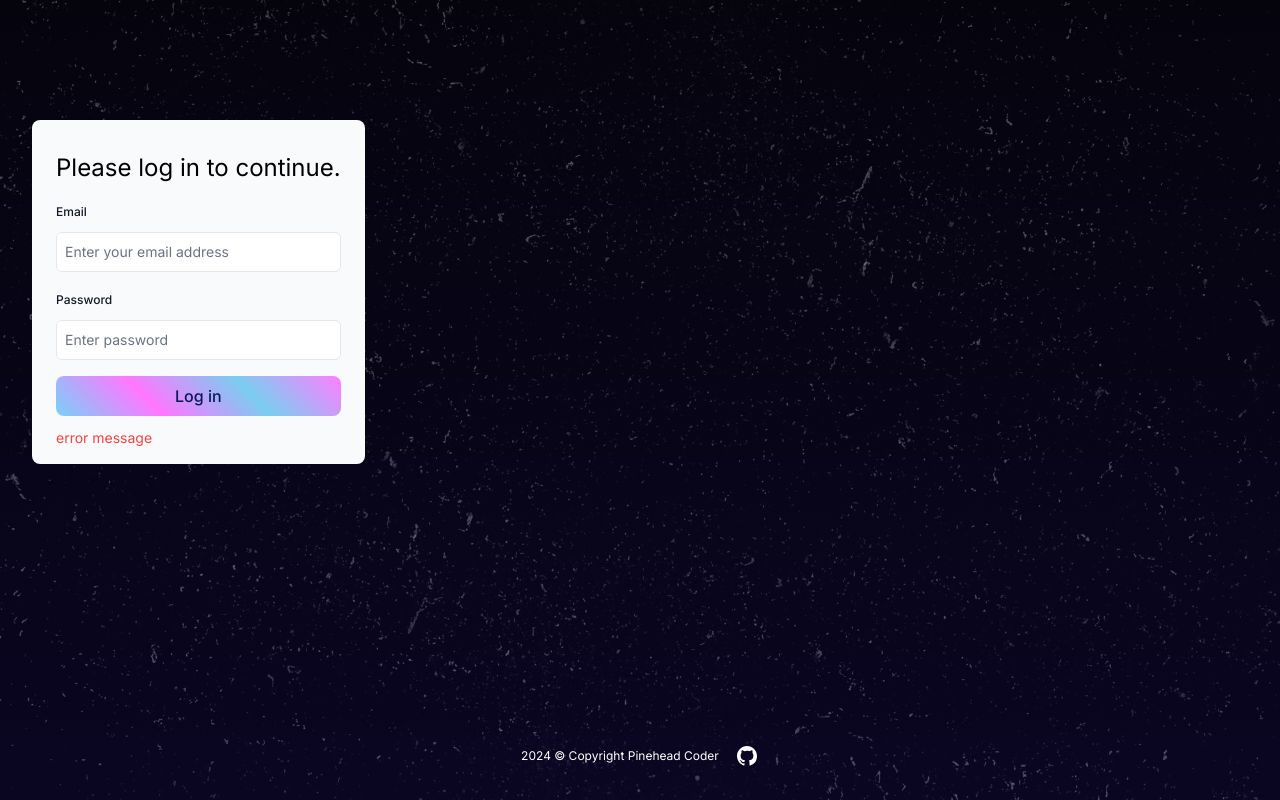
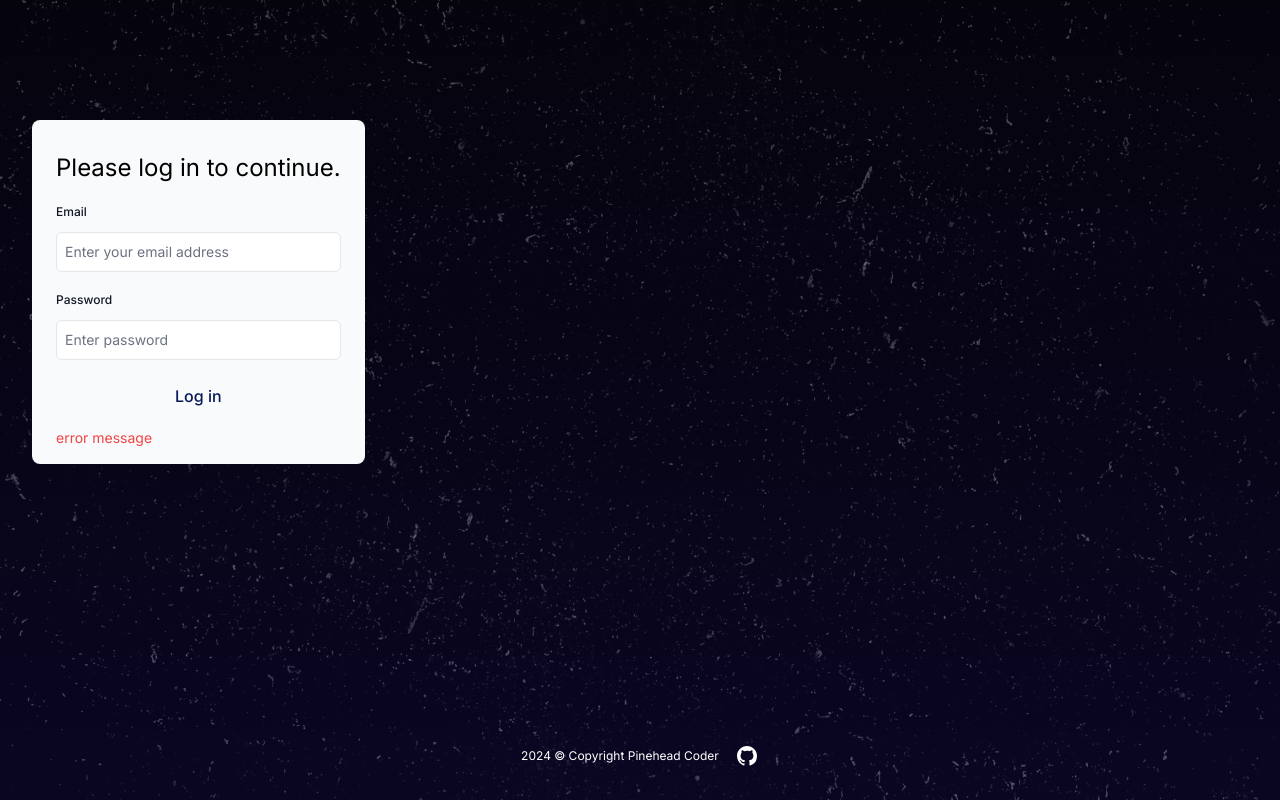
Before and after one commit to agacia1805/book-base, a Next.js app: page /login in a window 1280 px wide. Built offline with nearby package versions, Linux system fonts and the light colour scheme.

Commit message:
(chore) add styling for popover backdrop

```diff
--- a/app/globals.css
+++ b/app/globals.css
@@ -45,16 +45,17 @@ body::after {
   }
 }
 
-.glitter-bg {
-  background: linear-gradient(45deg, #77d1f8, #ff77ff, #7acdf1, #ff7eff);
-}
-
 .create-book-popover {
   transform: translateY(-80px);
   opacity: 0;
   transition-property: transform, opacity, display;
   transition-duration: 0.7s;
   transition-behavior: allow-discrete;
+}
+
+.create-book-popover::backdrop {
+  background: rgba(241, 236, 236, 0.25);
+  backdrop-filter: brightness(0.3);
 }
 
 .create-book-popover:popover-open {
```
